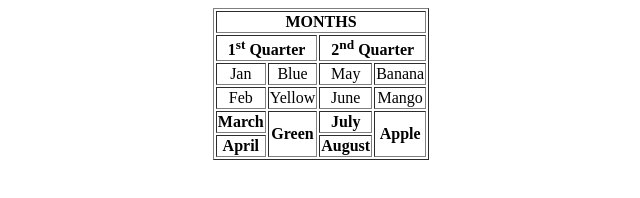
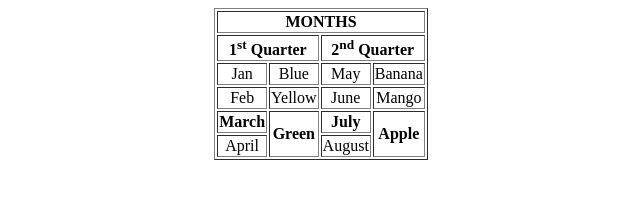
Before and after one commit to adinah27/alcanices_link, a plain HTML site: page index.html in a window 1280 px wide. Shown: the whole page, without its empty margins (319-959 px from the left). Drawn offline with Linux system fonts and the light colour scheme.

Commit message:
Update index.html

```diff
--- a/index.html
+++ b/index.html
@@ -35,8 +35,8 @@
         <td rowspan="2" align="center"><b>Apple</b></td>
     </tr>
     <tr>
-        <th align="center">April</th>
-        <th align="center">August</th>
+        <td align="center">April</td>
+        <td align="center">August</td>
     </tr>
 
 
```
